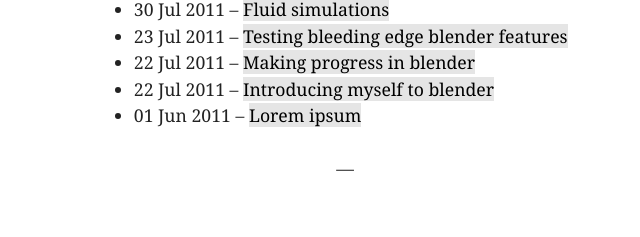
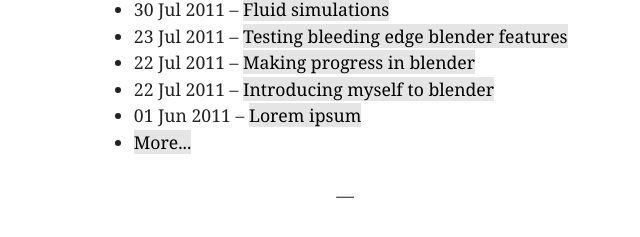
Before and after one commit to joar/jwandborg.github.com, a Jekyll site: the page built from index.html, in a window 1280 px wide. Shown: the part 269-506 px from the top of the page, without its empty margins (295-935 px from the left). Built offline with Jekyll 4.4.1, drawn with Linux system fonts in a browser that asks for light colours; nearby versions of some CDN libraries.

Commit message:
Added archive link to index

```diff
--- a/index.html
+++ b/index.html
@@ -7,7 +7,8 @@
 </p>
 <h2>Latest posts</h2>
 <ul class="post-listing">
-  {% for post in site.posts limit: 7 %}
-  <li><span class="post-listing-date">{{ post.date | date_to_string }}</span> &ndash; <a href="{{ post.url }}">{{ post.title }}</a></li>
-  {% endfor %}
+    {% for post in site.posts limit: 7 %}
+    <li><span class="post-listing-date">{{ post.date | date_to_string }}</span> &ndash; <a href="{{ post.url }}">{{ post.title }}</a></li>
+    {% endfor %}
+    <li><a href="/archive.html">More...</a></li>
 </ul>
```
